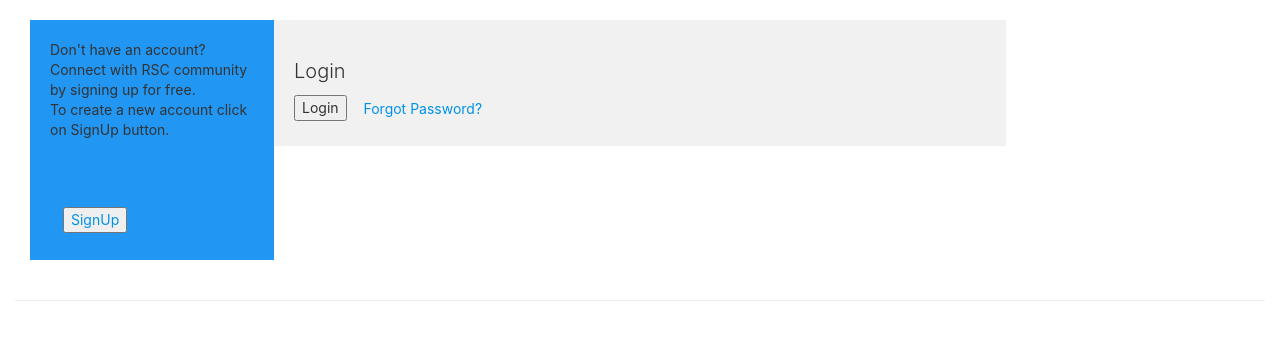
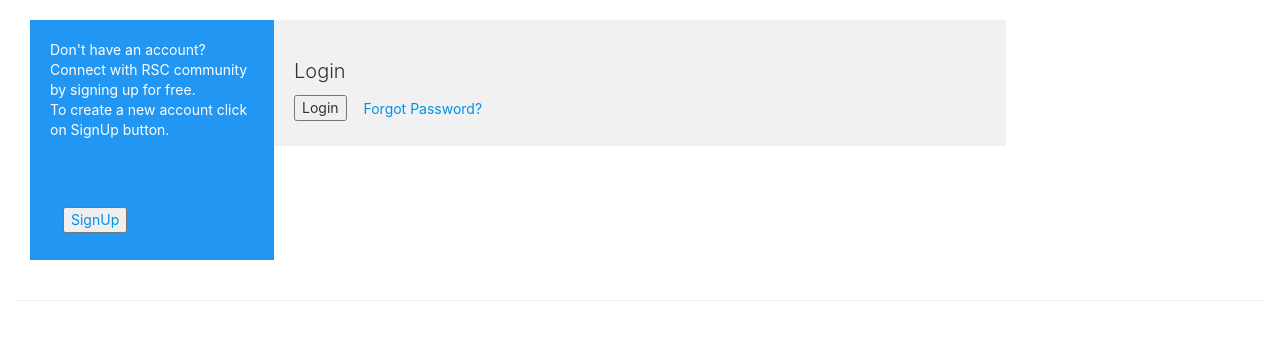
Before and after one commit to rscbugtrack/rscpro, a Django app: template templates/registration/cert_app_login.html in a window 1280 px wide. Shown: the part 82-422 px from the top of the page. Run offline with Django 3.2, Linux system fonts and the light colour scheme; the template is opened without the code that fills it: most values are stand-ins (such as "Sample title", 1, 10 or a date in 2020); some libraries are stand-ins or nearby versions.

Commit message:
manoj initial

```diff
--- a/templates/registration/cert_app_login.html
+++ b/templates/registration/cert_app_login.html
@@ -37,9 +37,11 @@
 }
 </style>
 <div class="left">
+<font color="white">
 Don't have an account?<br>
 Connect with RSC community by signing up for free.<br>
 To create a new account click on SignUp button.<br>
+</font>
 <br>
 <br>
 <br>
```
